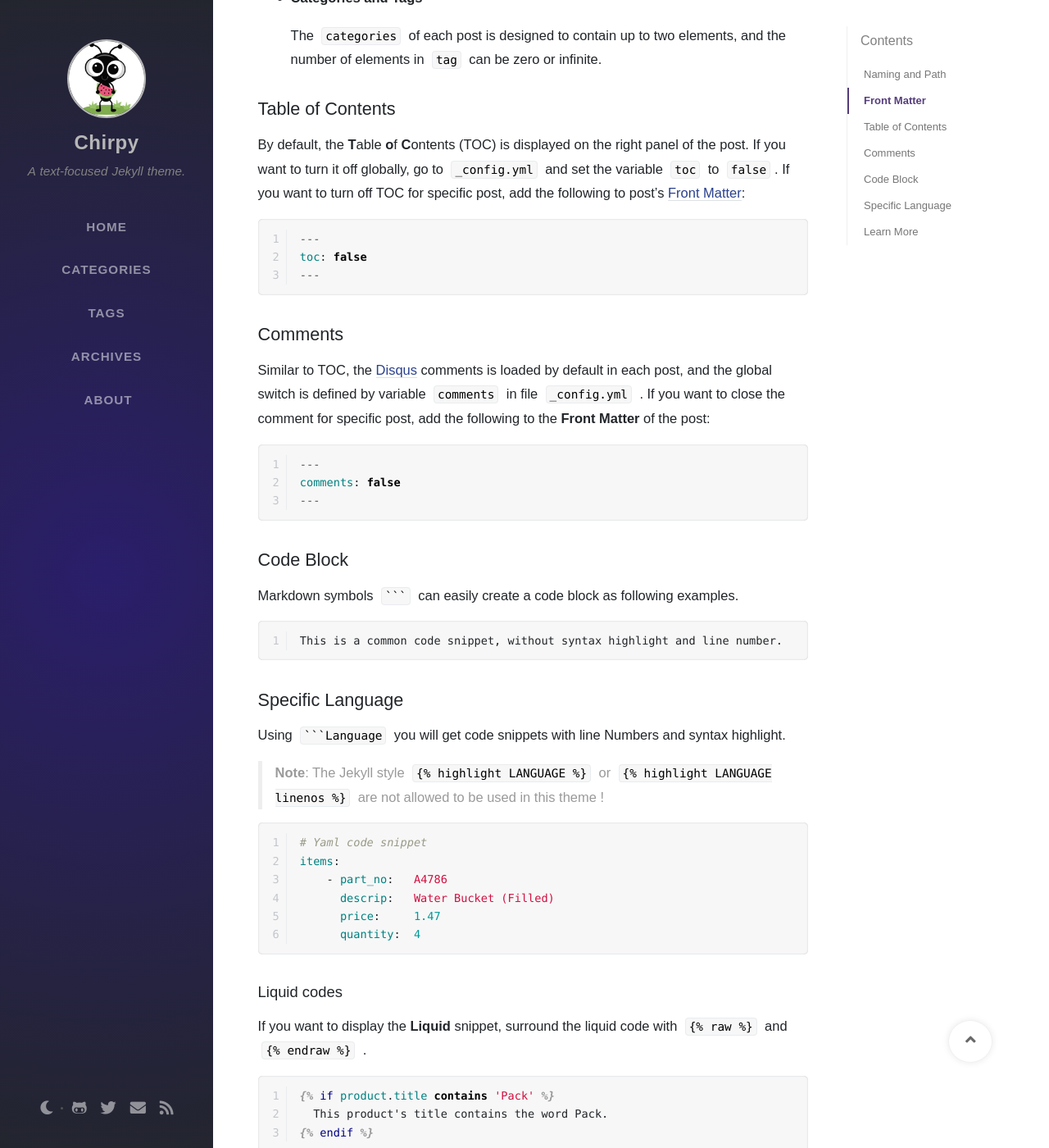
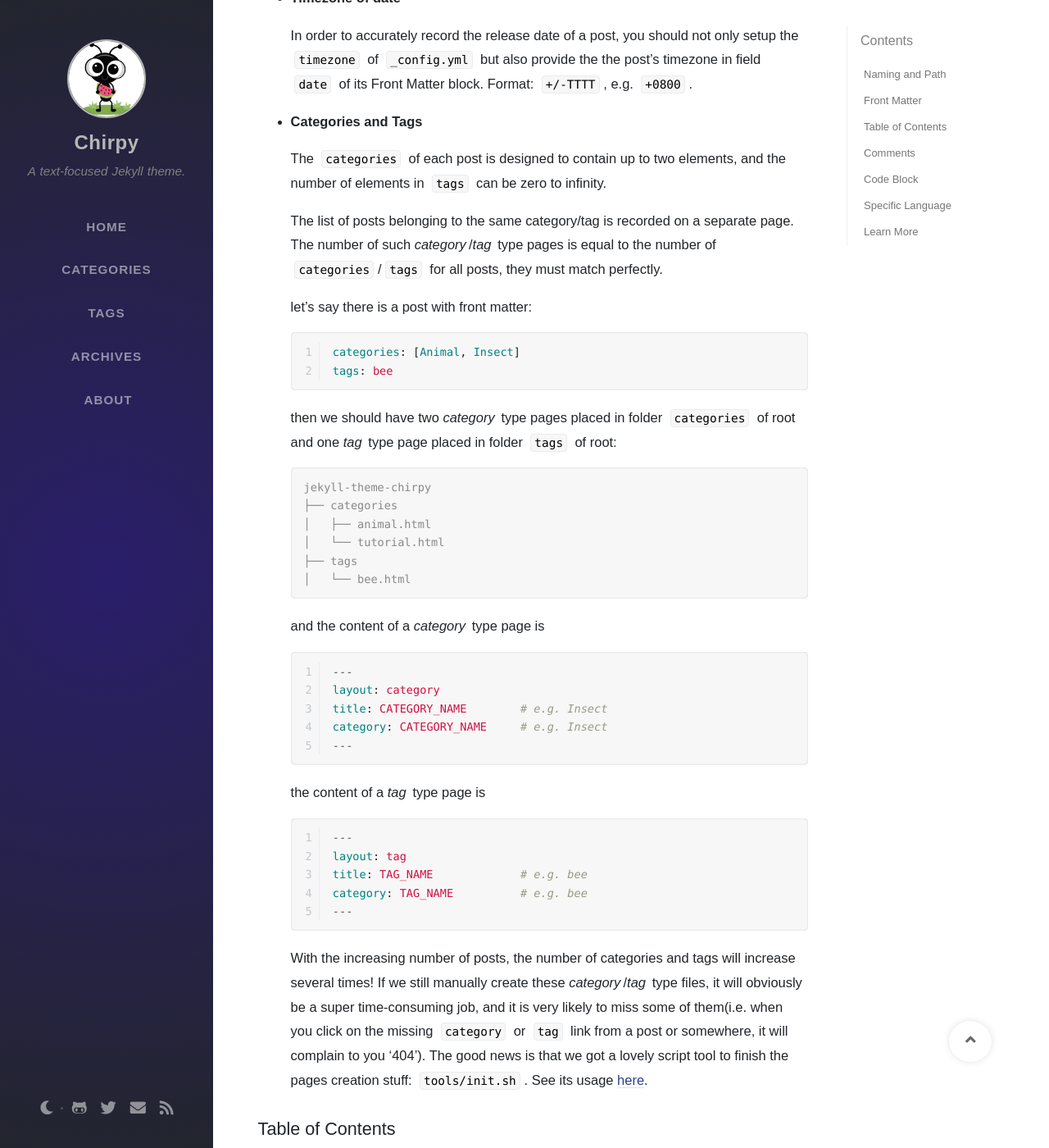
Before and after one commit to nicetrykiddo/writeups, a Jekyll site: the page built from _posts/2019-08-08-write-a-new-post.md, in a window 1280 px wide and 1400 px high, scrolled down 707 px. Shown: the whole window at 82% size. Built offline with Jekyll 4.4.1, drawn with Linux system fonts in a browser that asks for light colours; nearby versions of some CDN libraries; some web fonts are replaced; comment, search, counter and statistics services are not loaded; some of the changed text lies outside the part shown.

Commit message:
Update tutorial.

````diff
--- a/_posts/2019-08-08-write-a-new-post.md
+++ b/_posts/2019-08-08-write-a-new-post.md
@@ -18,15 +18,57 @@ Basically, you need to fill the [Front Matter](https://jekyllrb.com/docs/front-m
 title: TITLE
 date: YYYY-MM-DD HH:MM:SS +/-TTTT
 categories: [TOP_CATEGORIE, SUB_CATEGORIE]
-tags: [TAG]
+tags: [TAG]     # TAG names should always be lowercase
 ---
 ```
 
 > **Note**: The posts' ***layout*** has been set to `post` by default, so there is no need to add the variable ***layout*** in Front Matter block.
 
+- **Timezone of date**
+
+    In order to accurately record the release date of a post, you should not only setup the `timezone` of `_config.yml` but also provide the the post's timezone in field `date` of its Front Matter block. Format: `+/-TTTT`, e.g. `+0800`.
+
 - **Categories and Tags**
 
-    The `categories` of each post is designed to contain up to two elements, and the number of elements in `tag` can be zero or infinite.
+    The `categories` of each post is designed to contain up to two elements, and the number of elements in `tags` can be zero to infinity.
+
+    The list of posts belonging to the same category/tag is recorded on a separate page. The number of such *category*/*tag* type pages is equal to the number of `categories`/`tags` for all posts, they must match perfectly.
+
+    let's say there is a post with front matter:
+```yaml
+categories: [Animal, Insect]
+tags: bee
+```
+
+    then we should have two *category* type pages placed in folder `categories` of root and one *tag* type page placed in folder `tags`  of root:
+```terminal
+jekyll-theme-chirpy
+├── categories
+│   ├── animal.html
+│   └── tutorial.html
+├── tags
+│   └── bee.html
+```
+
+    and the content of a *category* type page is
+```yaml
+---
+layout: category
+title: CATEGORY_NAME        # e.g. Insect
+category: CATEGORY_NAME     # e.g. Insect
+---
+```
+
+    the content of a *tag* type page is
+```yaml
+---
+layout: tag
+title: TAG_NAME             # e.g. bee
+category: TAG_NAME          # e.g. bee
+---
+```
+
+    With the increasing number of posts, the number of categories and tags will increase several times!  If we still manually create these *category*/*tag* type files, it will obviously be a super time-consuming job, and it is very likely to miss some of them(i.e. when you click on the missing `category` or `tag` link from a post or somewhere, it will complain to you '404'). The good news is that we got a lovely script tool to finish the pages creation stuff: `tools/init.sh`. See its usage [here]({{ "/posts/getting-started/#option-1-built-by-github-pages" | relative_url }}).
 
 ## Table of Contents
 
````
Also changed, not shown: other parts of _posts/2019-08-08-write-a-new-post.md (+1 -1 lines).
